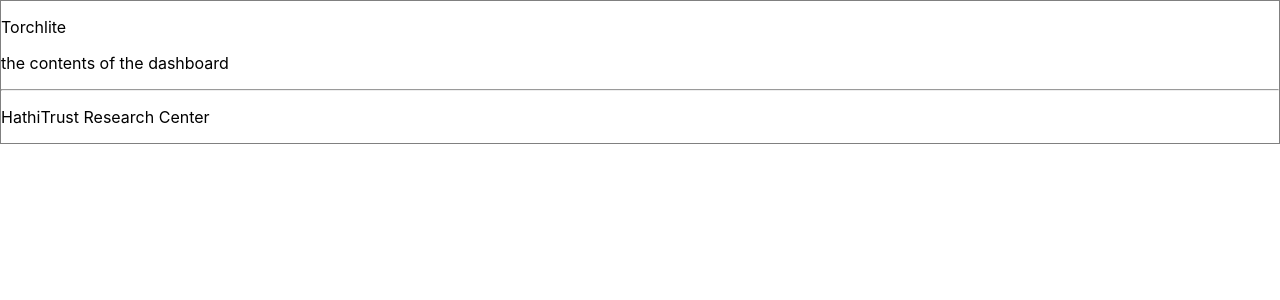
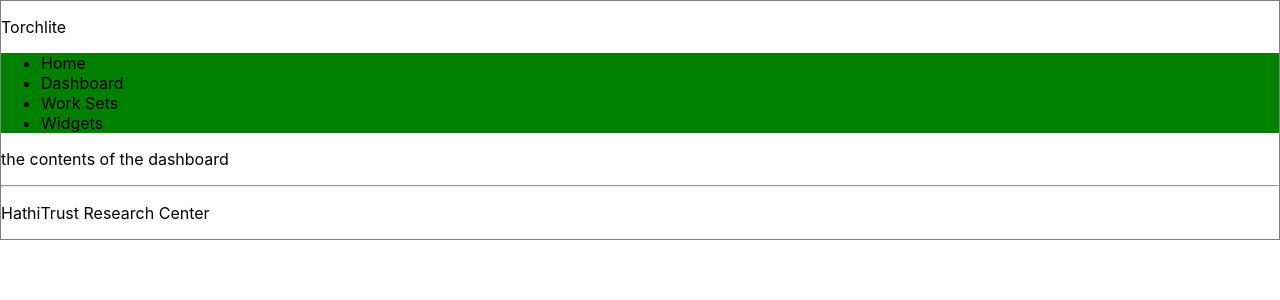
Before and after one commit to htrc/torchlite-app, a Next.js app: page /dashboard in a window 1280 px wide. Shown: the top 300 px of the page. Built offline with nearby package versions, Linux system fonts and the light colour scheme.

Commit message:
adding components

```diff
--- a/components/Layout.js
+++ /dev/null
@@ -1,9 +0,0 @@
-import styles from './layout.module.css';
-
-export default function Layout({ children }) {
-    return <div className={styles.container}>
-        <header><p>Torchlite</p></header>
-        {children}
-        <footer><hr/><p>HathiTrust Research Center</p></footer>
-    </div>;
-}
--- /dev/null
+++ b/components/layout.tsx
@@ -0,0 +1,16 @@
+import Link from 'next/link';
+import styles from './layout.module.css';
+import React from 'react';
+import Navbar from './navbar';
+
+type Props = {
+    children: React.ReactNode;
+}
+
+export default function Layout({ children }: Props) {
+    return <div className={styles.container}>
+             <header><p>Torchlite</p></header>
+             {children}
+             <footer><hr/><p>HathiTrust Research Center</p></footer>
+    </div>;
+}
--- /dev/null
+++ b/components/nav.module.scss
@@ -0,0 +1,3 @@
+.navbar {
+    background: green;
+}
--- /dev/null
+++ b/components/navbar.tsx
@@ -0,0 +1,18 @@
+import Link from 'next/link';
+import React from 'react';
+import styles from './nav.module.scss';
+
+type Props = {
+    children: React.ReactNode;
+};
+
+export default function Navbar() {
+    return <nav className={styles.navbar}>
+             <ul>
+               <li><Link href="/">Home</Link></li>
+               <li><Link href="dashboard">Dashboard</Link></li>
+               <li><Link href="/">Work Sets</Link></li>
+               <li><Link href="/">Widgets</Link></li>
+             </ul>
+           </nav>
+}
--- a/package.json
+++ b/package.json
@@ -17,6 +17,7 @@
     "next": "13.0.5",
     "react": "18.2.0",
     "react-dom": "18.2.0",
+    "sass": "^1.56.1",
     "typescript": "4.9.3"
   },
   "devDependencies": {
--- a/pages/dashboard/index.tsx
+++ b/pages/dashboard/index.tsx
@@ -1,10 +1,12 @@
-import Head from 'next/head'
-import Link from 'next/link'
-import Layout from '../../components/layout'
+import Head from 'next/head';
+import Link from 'next/link';
+import Layout from '../../components/layout';
+import Navbar from '../../components/navbar';
 
 export default function Dashboard() {
   return (
       <Layout>
+        <Navbar />
         <main>
           <p>the contents of the dashboard</p>
         </main>
```
Also changed, not shown: pages/index.tsx (+3 -4 lines), 1 other file (tests, documents, lock files or other folders).
